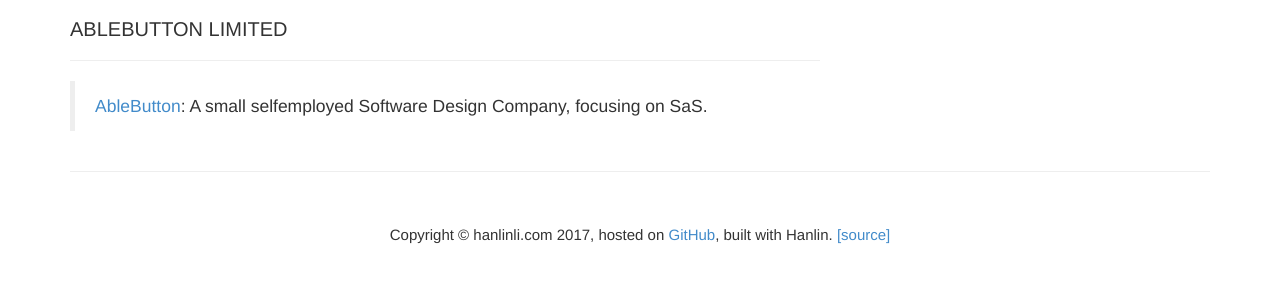
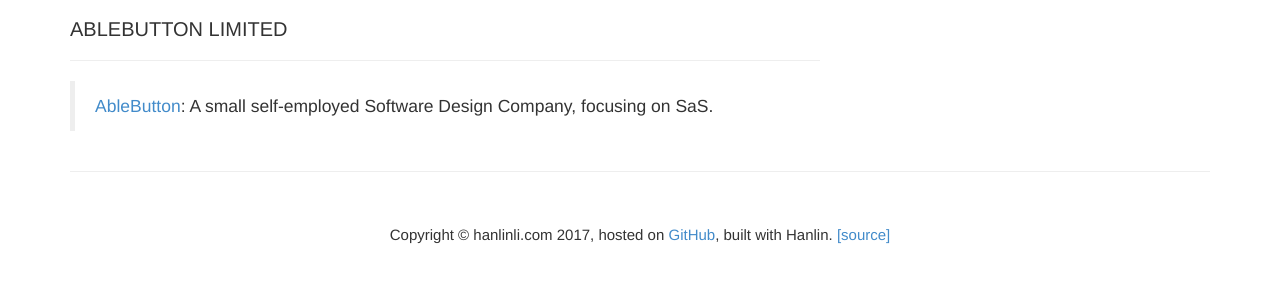
Before and after one commit to hanlinlibham/hanlinlibham.github.io, a Jekyll site: the page built from about.markdown, in a window 1280 px wide and 900 px high, scrolled down 658 px. Shown: the part 591-874 px from the top of the window. Built offline with Jekyll 4.4.1, drawn with Linux system fonts in a browser that asks for light colours; our own code applies the rules of GitHub Pages for plain Markdown files; Markdown is read by kramdown in place of the engine named in the settings.

Commit message:
Update about.markdown

```diff
--- a/about.markdown
+++ b/about.markdown
@@ -38,4 +38,4 @@ Research in operation of private spinning enterprise in China’s Southeast coas
 
 ## ABLEBUTTON LIMITED
 ------
-> [AbleButton](https://www.ablebutton.com): A small selfemployed Software Design Company, focusing on SaS.
+> [AbleButton](https://www.ablebutton.com): A small self-employed Software Design Company, focusing on SaS.
```
